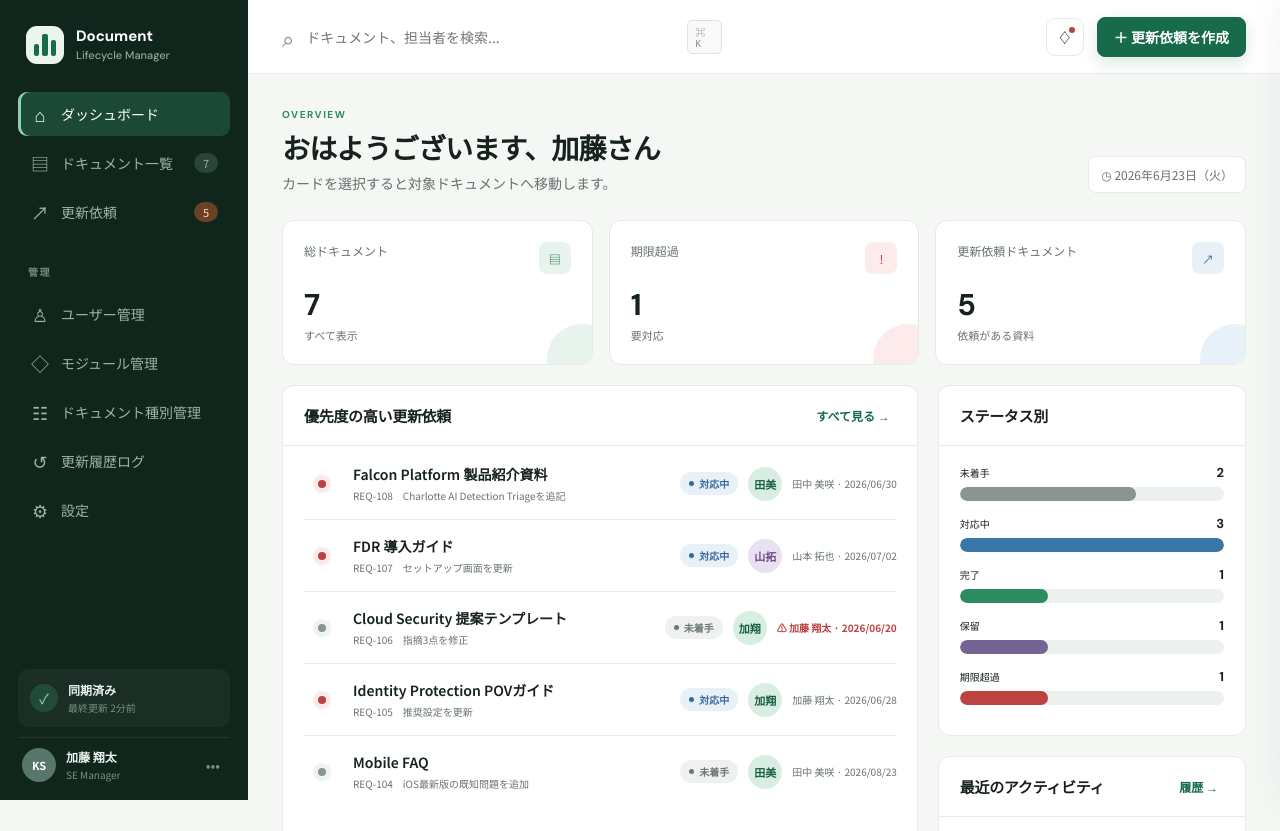
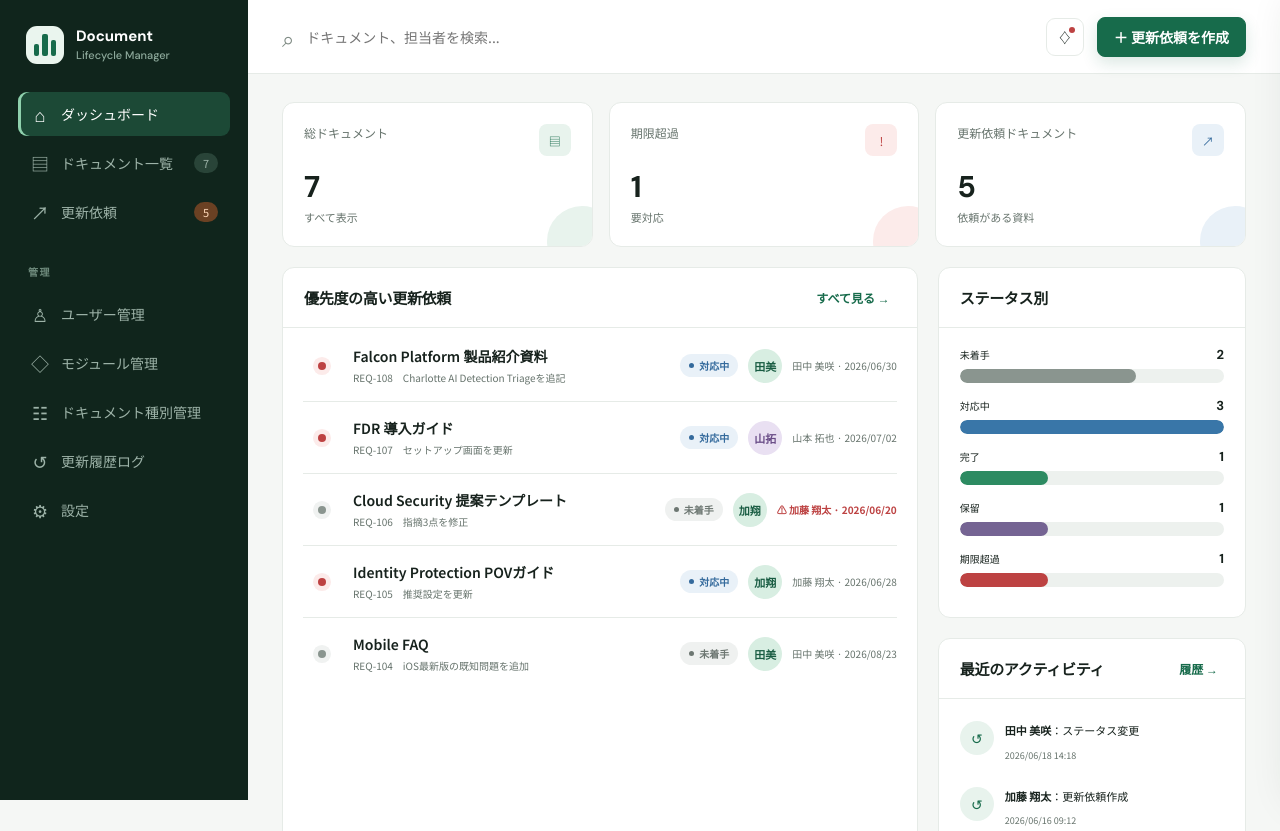
Before and after one commit to konpeidesu/Dockanri, a website: page public/index.html in a window 1280 px wide. Shown: the top 831 px of the page. Drawn offline with Linux system fonts and the light colour scheme.

Commit message:
style: remove account and sync interface

```diff
--- a/public/app.js
+++ b/public/app.js
@@ -251,7 +251,7 @@ function renderDashboard() {
   const maxStatusCount = Math.max(1, overdue, ...chartStatuses.map(count));
   const chartColors = ["#8a958f", "#3976a8", "#2d8b62", "#756493"];
   const rankings = completionRankings();
-  app.innerHTML = `<section class="page">${pageHeader("OVERVIEW", "おはようございます、加藤さん", "カードを選択すると対象ドキュメントへ移動します。")}
+  app.innerHTML = `<section class="page dashboard-page">
     <div class="metrics">
       ${metricCard("総ドキュメント", state.documents.length, "すべて表示", "▤", "")}
       ${metricCard("期限超過", overdue, "要対応", "!", "overdue", "#bd4242", "#fcebea")}
@@ -490,7 +490,7 @@ function openDetailPanel(documentId) {
       <div class="mini-timeline">${logs.length ? logs.map((log) => `<article class="mini-timeline-item"><span class="mini-timeline-dot"></span><div>
         <div class="timeline-heading"><strong>${escapeHtml(log.action)}</strong><time>${log.time}</time></div>
         ${log.afterValue ? `<p class="timeline-result">${escapeHtml(log.afterValue)}</p>` : `<p>${escapeHtml(log.changeSummary || "—")}</p>`}
-        ${log.comment ? `<p class="timeline-comment">コメント：${escapeHtml(log.comment)}</p>` : ""}<span>実施ユーザー：${escapeHtml(log.actor)}</span>
+        ${log.comment ? `<p class="timeline-comment">コメント：${escapeHtml(log.comment)}</p>` : ""}
       </div></article>`).join("") : '<p class="empty-timeline">履歴はまだありません。</p>'}</div></section></div>`;
   detailPanel.classList.add("open");
   detailBackdrop.classList.remove("hidden");
@@ -890,7 +890,6 @@ $("#requestForm").addEventListener("submit", (event) => {
 
 addEventListener("popstate", () => { applyUrl(); closeDetailPanel(); render(); });
 addEventListener("keydown", (event) => {
-  if ((event.ctrlKey || event.metaKey) && event.key.toLowerCase() === "k") { event.preventDefault(); $("#globalSearch").focus(); }
   if (event.key === "Escape") { closeDetailPanel(); [requestModal, documentModal, moduleModal, memberModal, ruleModal].forEach((modal) => { if (!modal.classList.contains("hidden")) closeModal(modal, modal.querySelector("form")); }); }
 });
 
--- a/public/index.html
+++ b/public/index.html
@@ -46,17 +46,6 @@
           <button class="nav-item muted" data-page="settings"><span class="nav-icon">⚙</span><span>設定</span></button>
         </div>
 
-        <div class="sidebar-footer">
-          <div class="sync-card">
-            <div class="sync-icon">✓</div>
-            <div><strong>同期済み</strong><span>最終更新 2分前</span></div>
-          </div>
-          <div class="user-card">
-            <div class="avatar avatar-dark">KS</div>
-            <div><strong>加藤 翔太</strong><span>SE Manager</span></div>
-            <button aria-label="ユーザーメニュー">•••</button>
-          </div>
-        </div>
       </aside>
 
       <main class="main-content">
@@ -65,7 +54,6 @@
           <div class="global-search">
             <span>⌕</span>
             <input id="globalSearch" type="search" placeholder="ドキュメント、担当者を検索..." />
-            <kbd>⌘ K</kbd>
           </div>
           <div class="top-actions">
             <button class="icon-button" aria-label="通知"><span>♢</span><i></i></button>
--- a/public/styles.css
+++ b/public/styles.css
@@ -72,15 +72,6 @@ button { color: inherit; }
 .nav-icon { width: 20px; text-align: center; font-size: 18px; }
 .nav-count { margin-left: auto; min-width: 24px; padding: 2px 7px; border-radius: 10px; text-align: center; font-size: 11px; background: #294438; }
 .nav-count.alert { color: #ffd9ba; background: #6b4123; }
-.sidebar-footer { margin-top: auto; }
-.sync-card, .user-card { display: flex; align-items: center; gap: 10px; }
-.sync-card { padding: 12px; margin-bottom: 10px; border-radius: 10px; background: rgba(255,255,255,.045); }
-.sync-icon { width: 28px; height: 28px; display: grid; place-items: center; border-radius: 50%; color: #9dd8b8; background: #214b38; }
-.sync-card strong, .sync-card span, .user-card strong, .user-card span { display: block; }
-.sync-card strong, .user-card strong { color: #eaf2ee; font-size: 12px; }
-.sync-card span, .user-card span { margin-top: 2px; color: #779184; font-size: 10px; }
-.user-card { padding: 10px 4px 0; border-top: 1px solid rgba(255,255,255,.08); }
-.user-card button { margin-left: auto; border: 0; color: #779184; background: none; cursor: pointer; }
 
 .avatar { width: 34px; height: 34px; flex: 0 0 auto; display: grid; place-items: center; border-radius: 50%; font-size: 11px; font-weight: 700; }
 .avatar-dark { color: white; background: #58776a; }
@@ -97,7 +88,6 @@ button { color: inherit; }
 .global-search { width: min(440px, 45vw); display: flex; align-items: center; gap: 10px; }
 .global-search > span { color: #7d8982; font-size: 22px; }
 .global-search input { width: 100%; border: 0; outline: 0; color: var(--ink); background: transparent; }
-.global-search kbd { padding: 3px 7px; border: 1px solid #dce2de; border-radius: 5px; color: #8a958f; background: #f8f9f8; font-size: 10px; }
 .top-actions { display: flex; align-items: center; gap: 13px; }
 .icon-button { width: 38px; height: 38px; position: relative; border: 1px solid var(--line); border-radius: 9px; background: white; cursor: pointer; }
 .icon-button i { width: 6px; height: 6px; position: absolute; top: 8px; right: 8px; border-radius: 50%; background: var(--red); }
@@ -110,6 +100,7 @@ button { color: inherit; }
 .mobile-menu { display: none; border: 0; background: none; font-size: 22px; }
 
 .page { max-width: 1480px; margin: 0 auto; padding: 34px; animation: pageIn .25s ease; }
+.dashboard-page { padding-top: 28px; }
 @keyframes pageIn { from { opacity: 0; transform: translateY(5px); } }
 .page-header { display: flex; align-items: flex-end; justify-content: space-between; gap: 18px; margin-bottom: 27px; }
 .page-actions { display: flex; align-items: center; justify-content: flex-end; flex-wrap: wrap; gap: 9px; }
@@ -366,7 +357,7 @@ form input:focus, form select:focus, form textarea:focus { border-color: #74ac91
   .mobile-menu { display: block; }
   .topbar { height: 64px; padding: 0 16px; gap: 10px; }
   .global-search { flex: 1; width: auto; }
-  .global-search kbd, .icon-button { display: none; }
+  .icon-button { display: none; }
   .primary-button { padding: 0 12px; }
   .top-actions .primary-button { font-size: 0; }
   .top-actions .primary-button span { font-size: 18px; }
```
